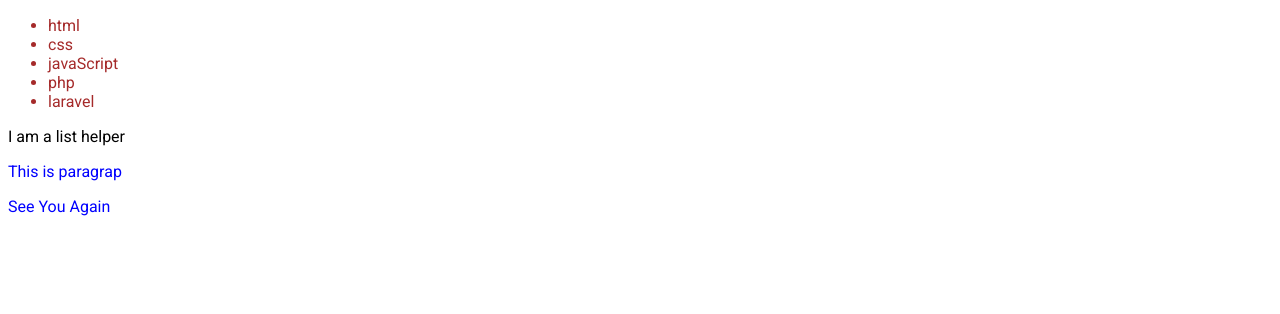
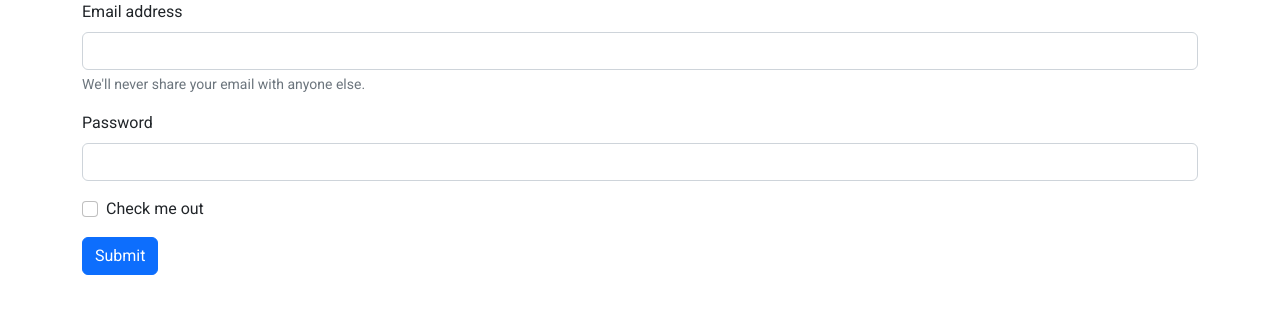
Before and after one commit to JesminNancy/VueJs2, a Vue app in the folder myapp/: page / in a window 1280 px wide. Shown: the top 314 px of the page. Built offline with nearby package versions, Linux system fonts and the light colour scheme.

Commit message:
Use Bootstrap in Vue js

```diff
--- a/myapp/package.json
+++ b/myapp/package.json
@@ -8,7 +8,10 @@
     "lint": "vue-cli-service lint"
   },
   "dependencies": {
+    "@popperjs/core": "^2.11.6",
+    "bootstrap": "5.2.3",
     "core-js": "^3.8.3",
+    "popper.js": "^1.16.1",
     "vue": "^2.6.14"
   },
   "devDependencies": {
--- a/myapp/src/App.vue
+++ b/myapp/src/App.vue
@@ -1,14 +1,6 @@
 <template>
   <div>
-    <compListHelper>
-      <ul slot="listItem">
-        <li v-for="li in list" :key="li">
-          {{ li }}
-        </li>
-      </ul>
-      <p slot="para">This is paragrap</p>
-      <p :slot="loader">See You Again</p>
-    </compListHelper>
+    <compListHelper> </compListHelper>
   </div>
 </template>
 
--- a/myapp/src/Components/ListHelper.vue
+++ b/myapp/src/Components/ListHelper.vue
@@ -1,21 +1,31 @@
 <template>
-  <div>
-    <slot name="listItem"></slot>
-    I am a list helper
-    <slot name="para"></slot>
-    <slot name="loading">Loading...</slot>
+  <div class="container">
+    <form>
+      <div class="mb-3">
+        <label for="exampleInputEmail1" class="form-label">Email address</label>
+        <input
+          type="email"
+          class="form-control"
+          id="exampleInputEmail1"
+          aria-describedby="emailHelp"
+        />
+        <div id="emailHelp" class="form-text">
+          We'll never share your email with anyone else.
+        </div>
+      </div>
+      <div class="mb-3">
+        <label for="exampleInputPassword1" class="form-label">Password</label>
+        <input
+          type="password"
+          class="form-control"
+          id="exampleInputPassword1"
+        />
+      </div>
+      <div class="mb-3 form-check">
+        <input type="checkbox" class="form-check-input" id="exampleCheck1" />
+        <label class="form-check-label" for="exampleCheck1">Check me out</label>
+      </div>
+      <button type="submit" class="btn btn-primary">Submit</button>
+    </form>
   </div>
 </template>
-
-<script>
-export default {
-  data() {
-    return {};
-  },
-};
-</script>
-<style>
-ul li {
-  color: brown;
-}
-</style>
--- a/myapp/src/main.js
+++ b/myapp/src/main.js
@@ -1,3 +1,5 @@
+import 'bootstrap';
+import 'bootstrap/dist/css/bootstrap.css';
 import Vue from 'vue';
 import App from './App.vue';
 
```
Also changed, not shown: 1 other file (tests, documents, lock files or other folders).
